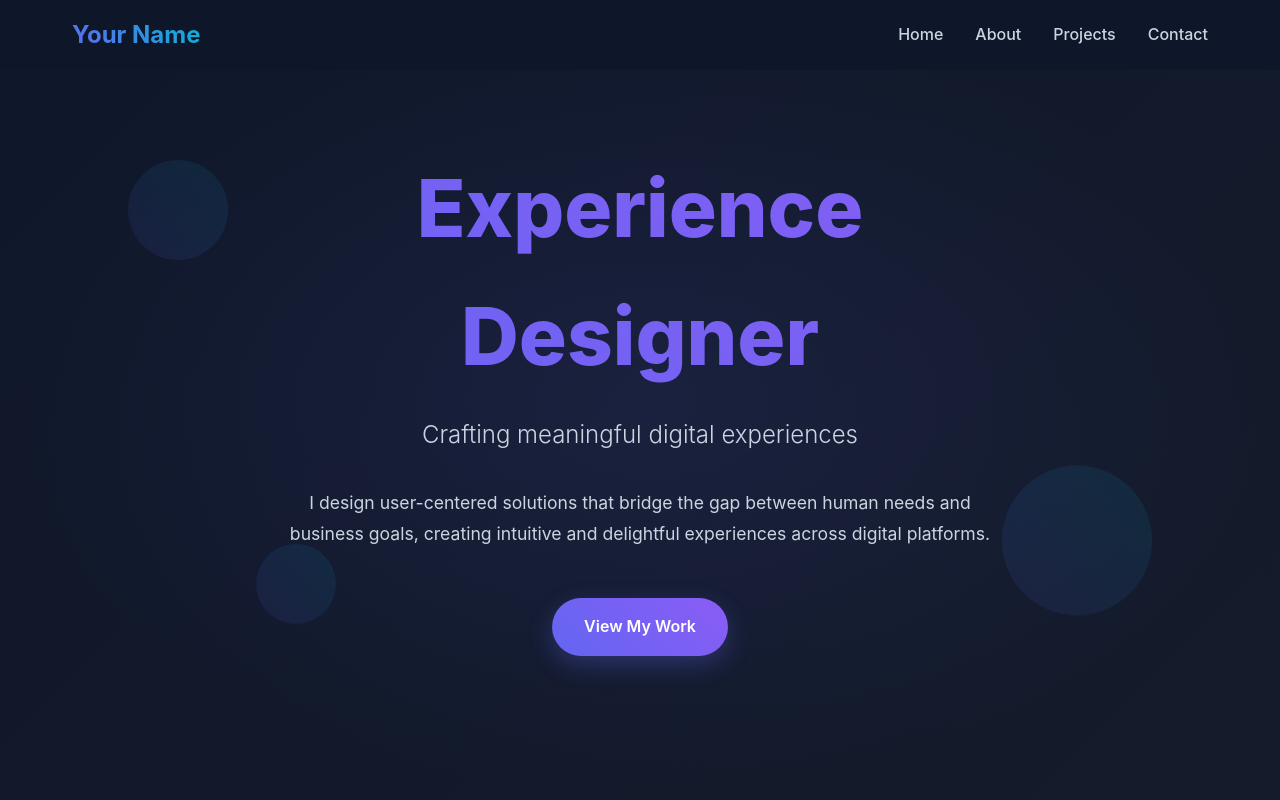
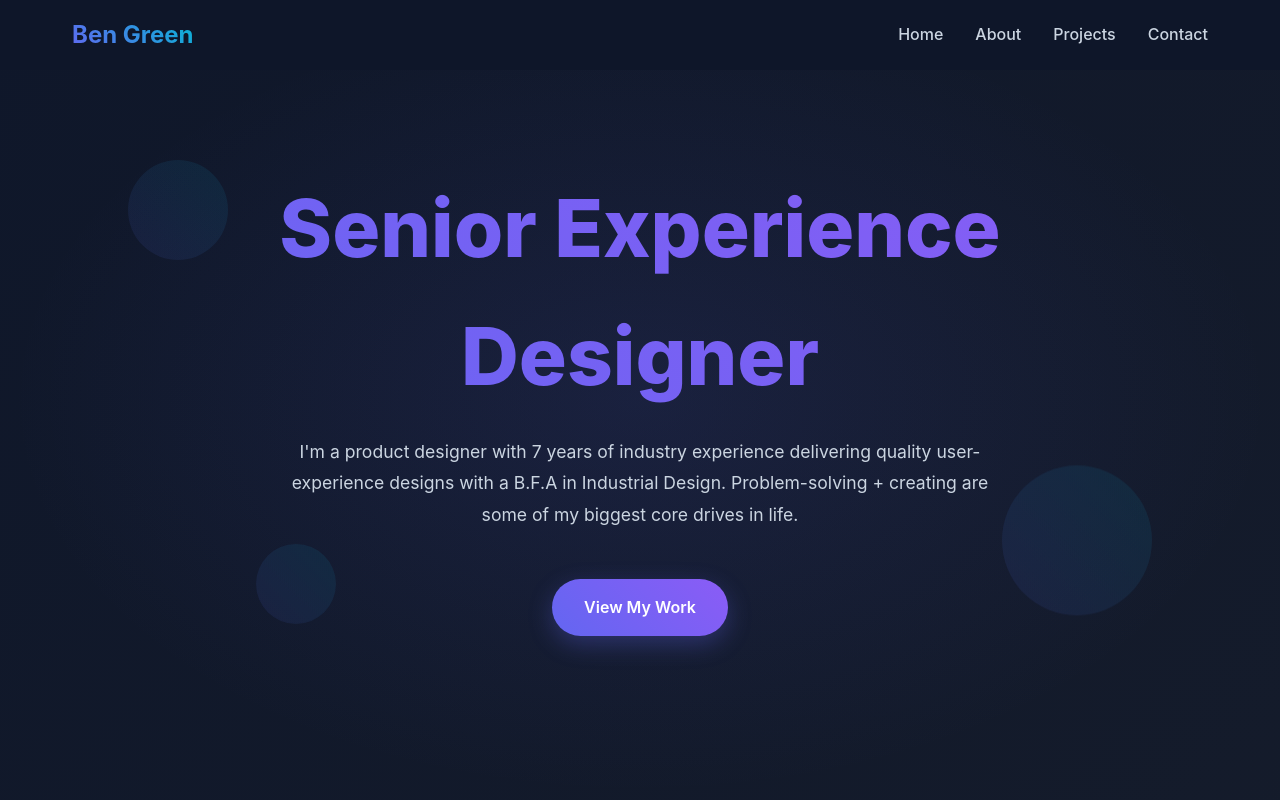
Before and after one commit to bengreen0894/BenGreenUXPortfolio, a plain HTML site: page index.html in a window 1280 px wide. Shown: the top 800 px of the page. Drawn offline with Linux system fonts and the light colour scheme.

Commit message:
Update index.html

```diff
--- a/index.html
+++ b/index.html
@@ -466,7 +466,7 @@
     <!-- Navigation -->
     <nav id="navbar">
         <div class="nav-container">
-            <div class="logo">Your Name</div>
+            <div class="logo">Ben Green</div>
             <ul class="nav-links">
                 <li><a href="#home">Home</a></li>
                 <li><a href="#about">About</a></li>
@@ -483,11 +483,11 @@
         <div class="floating-element floating-3"></div>
 
         <div class="hero-content">
-            <h1>Experience Designer</h1>
-            <p class="subtitle">Crafting meaningful digital experiences</p>
+            <h1>Senior Experience Designer</h1>
+
             <p class="description">
-                I design user-centered solutions that bridge the gap between human needs and business goals,
-                creating intuitive and delightful experiences across digital platforms.
+                I'm a product designer with 7 years of industry experience delivering quality user-experience designs with a B.F.A in Industrial Design.
+                Problem-solving + creating are some of my biggest core drives in life.
             </p>
             <a href="#projects" class="cta-button">View My Work</a>
         </div>
@@ -603,7 +603,7 @@
 
     <!-- Footer -->
     <footer>
-        <p>&copy; 2025 Your Name. All rights reserved.</p>
+        <p>&copy; 2025 Ben Green. All rights reserved.</p>
     </footer>
 
     <script>
```
